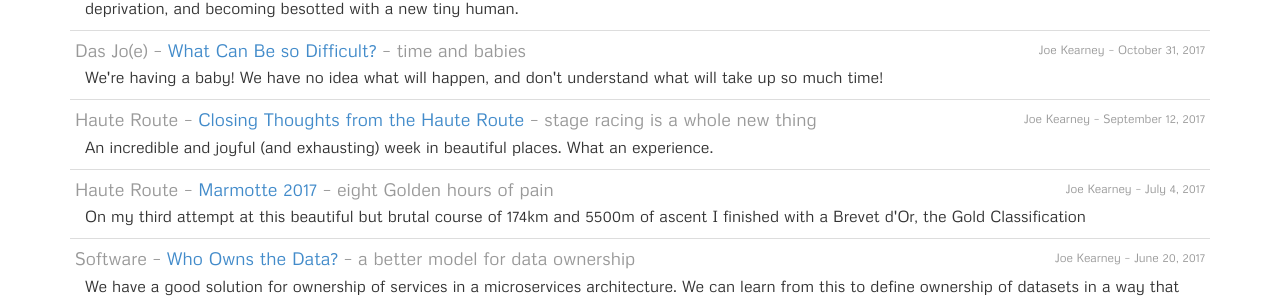
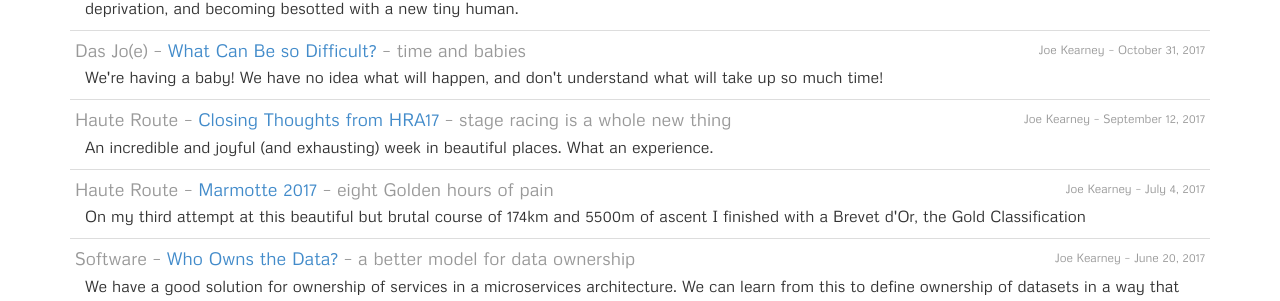
Before and after one commit to joekearney/joekearney.github.io, a Jekyll site: the page built from index.html, in a window 1280 px wide and 900 px high, scrolled down 668 px. Shown: the part 152-453 px from the top of the window. Built offline with Jekyll 4.4.1, drawn with Linux system fonts in a browser that asks for light colours.

Commit message:
title tweak

```diff
--- a/_posts/cycling/haute-route/2017-09-12-hra-2017-closing-thoughts.md
+++ b/_posts/cycling/haute-route/2017-09-12-hra-2017-closing-thoughts.md
@@ -17,7 +17,7 @@ status: published
 type: post
 author: Joe Kearney
 
-title: "Closing Thoughts from the Haute Route"
+title: "Closing Thoughts from HRA17"
 description: "stage racing is a whole new thing"
 long_description: "An incredible and joyful (and exhausting) week in beautiful places. What an experience."
 
```
